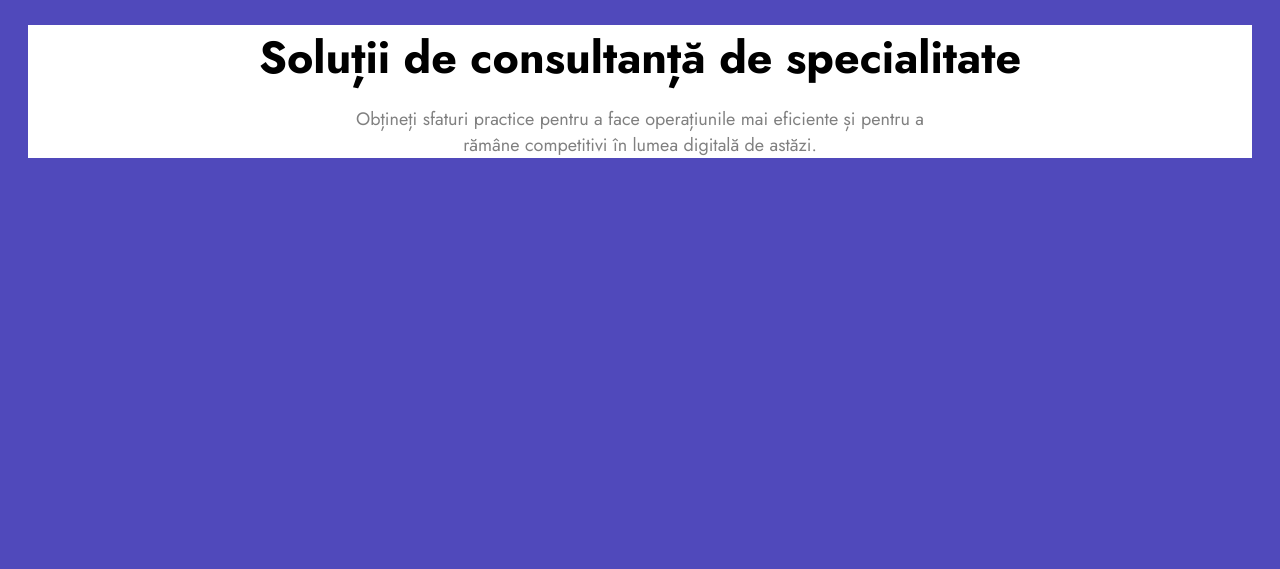
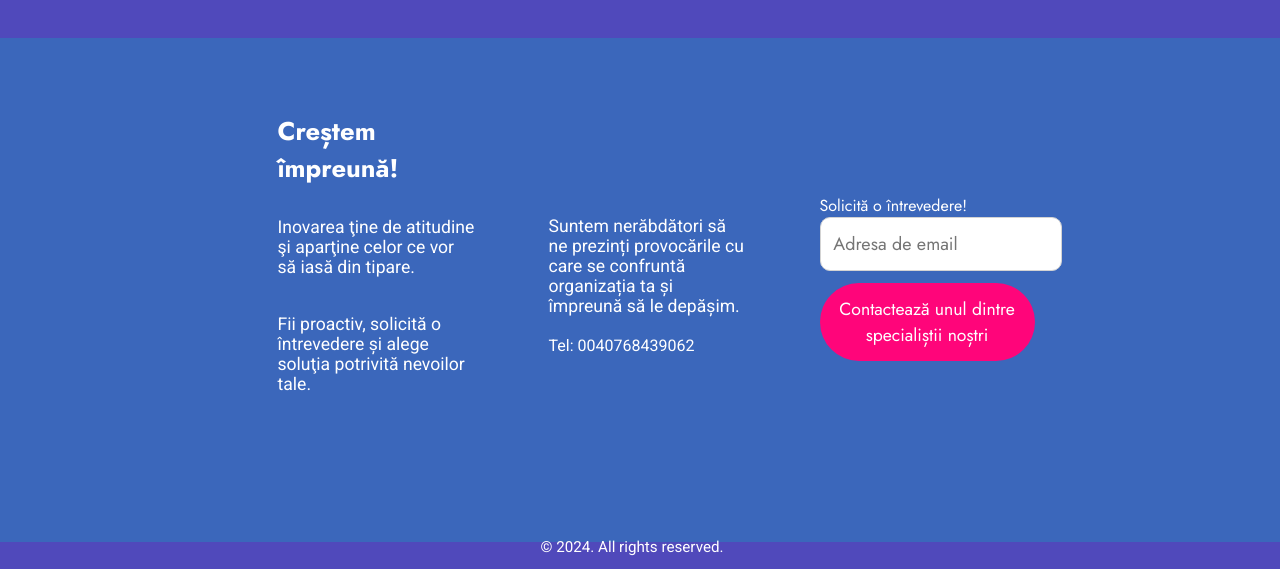
Before and after one commit to LucaStefan112/Enovis-Website-Copy, an Angular app in the folder Enovis-Website/: page / in a window 1280 px wide. Shown: the part 3765-4334 px from the top of the page. Before the commit the page ends 4123 px from the top, so only its background shows below. Built offline with nearby package versions, Linux system fonts and the light colour scheme.

Commit message:
added common-footer component

```diff
--- a/Enovis-Website/src/app/app.component.css
+++ b/Enovis-Website/src/app/app.component.css
@@ -7,5 +7,4 @@
     flex-direction: column;
     gap: 5rem;
     align-items: center;
-    padding: 200px 0;
 }
--- a/Enovis-Website/src/app/app.component.html
+++ b/Enovis-Website/src/app/app.component.html
@@ -42,4 +42,6 @@
 
     <app-nav-bar></app-nav-bar>
 
+    <app-common-footer></app-common-footer>
+
 </div>
--- a/Enovis-Website/src/app/app.component.ts
+++ b/Enovis-Website/src/app/app.component.ts
@@ -8,6 +8,7 @@ import { ContactFormComponent } from './components/contact-form/contact-form.com
 import { TitleTextsImageComponent } from './components/title-texts-image/title-texts-image.component';
 import { TitleTextComponent } from './components/title-text/title-text.component';
 import { NavBarComponent } from './components/nav-bar/nav-bar.component';
+import { CommonFooterComponent } from './components/common-footer/common-footer.component';
 
 @Component({
   selector: 'app-root',
@@ -21,7 +22,8 @@ import { NavBarComponent } from './components/nav-bar/nav-bar.component';
     ContactFormComponent,
     TitleTextsImageComponent,
     TitleTextComponent,
-    NavBarComponent
+    NavBarComponent,
+    CommonFooterComponent
   ],
   templateUrl: './app.component.html',
   styleUrls: ['./app.component.css']
--- /dev/null
+++ b/Enovis-Website/src/app/components/common-footer/common-footer.component.css
@@ -0,0 +1,81 @@
+@import url('https://fonts.googleapis.com/css2?family=Jost:ital,wght@0,100..900;1,100..900&family=Roboto:ital,wght@0,100;0,300;0,400;0,500;0,700;0,900;1,100;1,300;1,400;1,500;1,700;1,900&display=swap');
+
+:host {
+    height: 440px;
+    width: 96.5%;
+    background-color: rgb(59, 103, 187);
+    padding-bottom: 0px;
+
+    display: flex;
+    flex-direction: column;
+    align-items: center;
+    gap: 7rem;
+    padding: 2rem;
+}
+
+.footer-container {
+    display: flex;
+    gap: 3.5rem;
+    align-items: center;
+    justify-content: center;
+    padding-left: 6rem;
+    padding-right: 4rem;
+    padding-top: 1.65rem;
+    padding-bottom: 0rem;
+}
+
+.text-box-div-no-1, .text-box-div-no-2, .text-box-div-no-3 {
+    display: flex;
+    flex-direction: column;
+    width: 20%;
+    gap: 0.3rem;
+}
+
+.text-box-div-no-2 {
+    padding-top: 4rem;
+}
+
+.text-box-div-no-3 {
+    padding-top: 3rem;
+}
+
+h5 {
+    font-size: 1.6rem;
+    padding: 1rem;
+    padding-left: 0rem;
+    padding-bottom: 0.6rem;
+    color: white;
+    font-weight: 700;
+}
+
+p, span {
+    color: white;
+    font-size: 1.1rem;
+    padding: 1rem;
+    padding-left: 0rem;
+    font-family: Roboto;
+    font-weight: 400;
+}
+
+label {
+    color: white;
+    font-size: 1.25rem;
+}
+
+button {
+    width: 100%;
+    font-size: 1.1rem;
+}
+
+.rights-reserved-p {
+    font-size: 0.95rem;
+}
+
+.telephone-number-p, label {
+    padding-top: 0rem;
+    font-size: 1rem;
+}
+
+input {
+    margin-bottom: 0.5rem;
+}
--- /dev/null
+++ b/Enovis-Website/src/app/components/common-footer/common-footer.component.html
@@ -0,0 +1,22 @@
+<div class="footer-container">
+    <div class="text-box-div-no-1">
+        <h5><strong>Creștem împreună!</strong></h5>
+        <p>Inovarea ţine de atitudine şi aparţine celor ce vor să iasă din tipare. </p>
+        <p>Fii proactiv, solicită o întrevedere și alege soluţia potrivită nevoilor tale.</p>
+    </div>
+
+    <div class="text-box-div-no-2">
+        <span>Suntem nerăbdători să ne prezinți provocările cu care se confruntă organizația ta și împreună să le depășim.</span>
+        <p class="telephone-number-p">Tel: 0040768439062</p>
+    </div>
+
+    <div class="text-box-div-no-3">
+        <div>
+            <label>Solicită o întrevedere!</label>
+            <input type="text" placeholder="Adresa de email" autocomplete="on" required="true">
+        </div>
+        <button>Contactează unul dintre specialiștii noștri</button>
+    </div>
+</div>
+
+<p class="rights-reserved-p">© 2024. All rights reserved.</p>
--- a/Enovis-Website/src/app/components/contact-form/contact-form.component.css
+++ b/Enovis-Website/src/app/components/contact-form/contact-form.component.css
@@ -20,28 +20,3 @@
     flex-direction: column;
     width: 90%;
 }
-
-input, textarea {
-    border: 1px solid lightgray;
-    border-radius: 10px;
-    width: 100%;
-    padding: 0.8rem;
-    font-size: large;
-    width: 100%;
-}
-
-input:focus, textarea:focus {
-    border: 1px solid black;
-    outline: none;
-}
-
-button {
-    width: 50%;
-    border: 0px;
-    align-self: center;
-    background-color: rgb(255, 5, 122);
-    border-radius: 5rem;
-    color: white;
-    padding: 0.8rem;
-    font-size: large;
-}
--- a/Enovis-Website/src/app/components/contact-form/contact-form.component.html
+++ b/Enovis-Website/src/app/components/contact-form/contact-form.component.html
@@ -2,17 +2,17 @@
 
     <div class="input-div">
         <label>Obțineți consultanță de specialitate</label>
-        <input type="text" placeholder="Nume Complet">
+        <input type="text" placeholder="Nume Complet" required="true">
     </div>
 
     <div class="input-div">
         <label>Modernizați-vă cu soluții digitale.</label>
-        <input type="text" placeholder="Email">
+        <input type="text" placeholder="Email" required="true">
     </div>
 
     <div class="input-div">
         <label>Software personalizat pentru nevoile dumneavoastră.</label>
-        <textarea placeholder="Mesajul dumneavoastră." rows="3"></textarea>
+        <textarea placeholder="Mesajul dumneavoastră." rows="3" required="true"></textarea>
     </div>
 
     <button>Sumbit your information now.</button>
--- a/Enovis-Website/src/styles.css
+++ b/Enovis-Website/src/styles.css
@@ -19,3 +19,28 @@ body {
 h1 {
     font-size: 2.8rem;
 }
+
+input, textarea {
+    border: 1px solid lightgray;
+    border-radius: 10px;
+    width: 100%;
+    padding: 0.8rem;
+    font-size: large;
+    width: 100%;
+}
+
+input:focus, textarea:focus {
+    border: 1px solid black;
+    outline: none;
+}
+
+button {
+    width: 50%;
+    border: 0px;
+    align-self: center;
+    background-color: rgb(255, 5, 122);
+    border-radius: 5rem;
+    color: white;
+    padding: 0.8rem;
+    font-size: large;
+}
```
Also changed, not shown: Enovis-Website/src/app/components/common-footer/common-footer.component.ts (added, +12 -0 lines), 1 other file (tests, documents, lock files or other folders).
